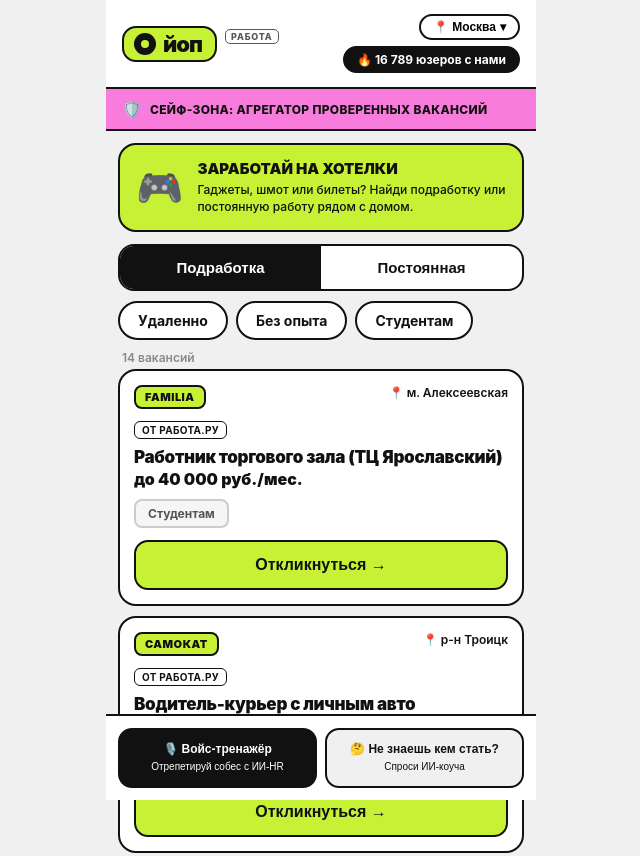
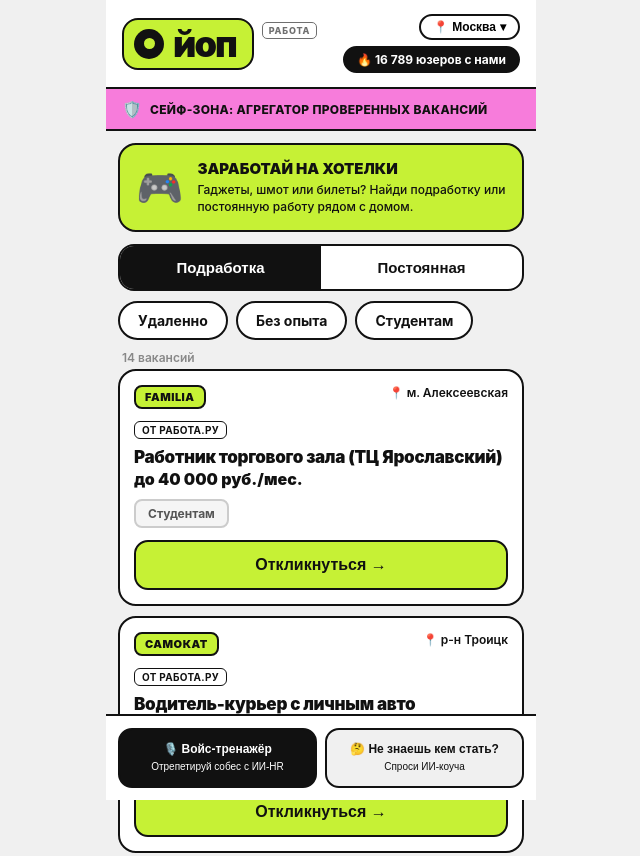
Before and after one commit to ggfklyt/yop, a plain HTML site: page index.html in a window 1280 px wide. Shown: the top 856 px of the page, without its empty margins (319-959 px from the left). Drawn offline with Linux system fonts and the light colour scheme.

Commit message:
Update index.html

```diff
--- a/index.html
+++ b/index.html
@@ -15,11 +15,11 @@
 .header { background: #fff; padding: 14px 16px; border-bottom: 2px solid #111; }
 .header-row { display: flex; align-items: center; justify-content: space-between; }
 .logo-wrap { display: flex; align-items: center; gap: 0; }
-.logo-badge { display: inline-flex; align-items: center; background: #c6f135; border: 2.5px solid #111; border-radius: 14px; padding: 5px 13px 5px 10px; gap: 7px; }
-.logo-dot-wrap { width: 22px; height: 22px; border-radius: 50%; background: #111; display: flex; align-items: center; justify-content: center; flex-shrink: 0; }
-.logo-dot { width: 8px; height: 8px; border-radius: 50%; background: #c6f135; }
-.logo-text { font-size: 22px; font-weight: 900; letter-spacing: -1px; color: #111; line-height: 1; }
-.logo-tag { font-size: 9px; font-weight: 800; text-transform: uppercase; letter-spacing: 0.8px; color: #111; background: #fff; border: 1.5px solid #111; border-radius: 5px; padding: 1px 5px; margin-left: 8px; opacity: 0.7; align-self: flex-start; margin-top: 3px; }
+.logo-badge { display: inline-flex; align-items: center; background: #c6f135; border: 2.5px solid #111; border-radius: 16px; padding: 6px 16px 6px 10px; gap: 9px; }
+.logo-dot-wrap { width: 30px; height: 30px; border-radius: 50%; background: #111; display: flex; align-items: center; justify-content: center; flex-shrink: 0; }
+.logo-dot { width: 11px; height: 11px; border-radius: 50%; background: #c6f135; }
+.logo-text { font-size: 36px; font-weight: 900; letter-spacing: -2px; color: #111; line-height: 1; }
+.logo-tag { font-size: 9px; font-weight: 800; text-transform: uppercase; letter-spacing: 0.8px; color: #111; background: #fff; border: 1.5px solid #111; border-radius: 5px; padding: 2px 6px; margin-left: 8px; opacity: 0.6; align-self: flex-start; margin-top: 4px; }
 .header-right { display: flex; flex-direction: column; align-items: flex-end; gap: 6px; }
 .city-btn { border: 2px solid #111; border-radius: 20px; font-size: 12px; font-weight: 700; padding: 4px 12px; background: #fff; cursor: pointer; display: flex; align-items: center; gap: 4px; }
 .city-btn:active { background: #f0f0f0; }
```
